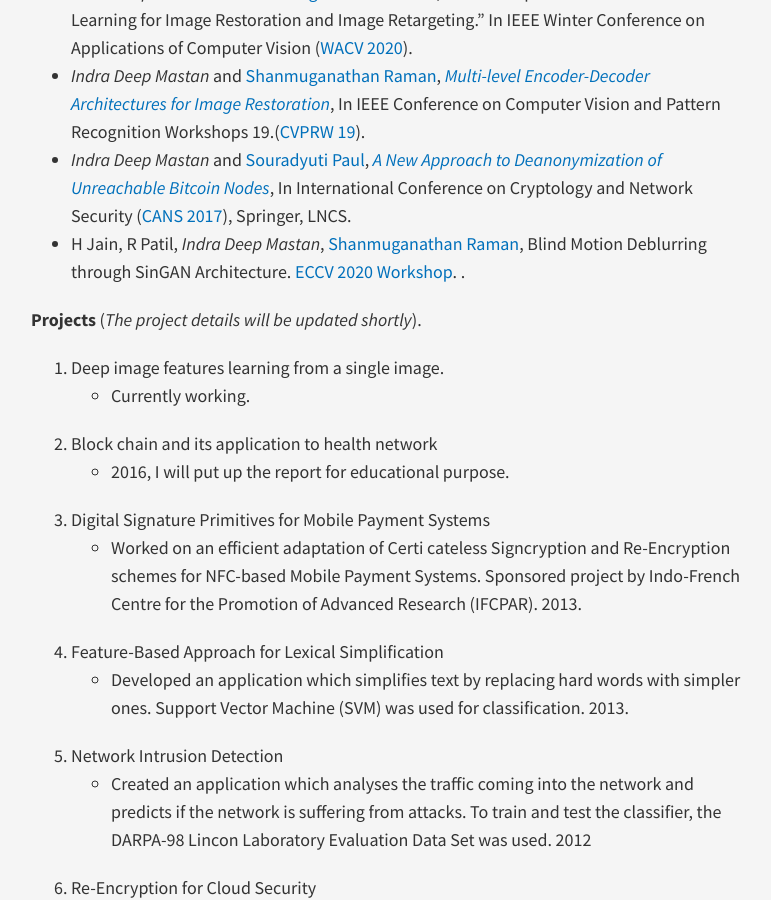
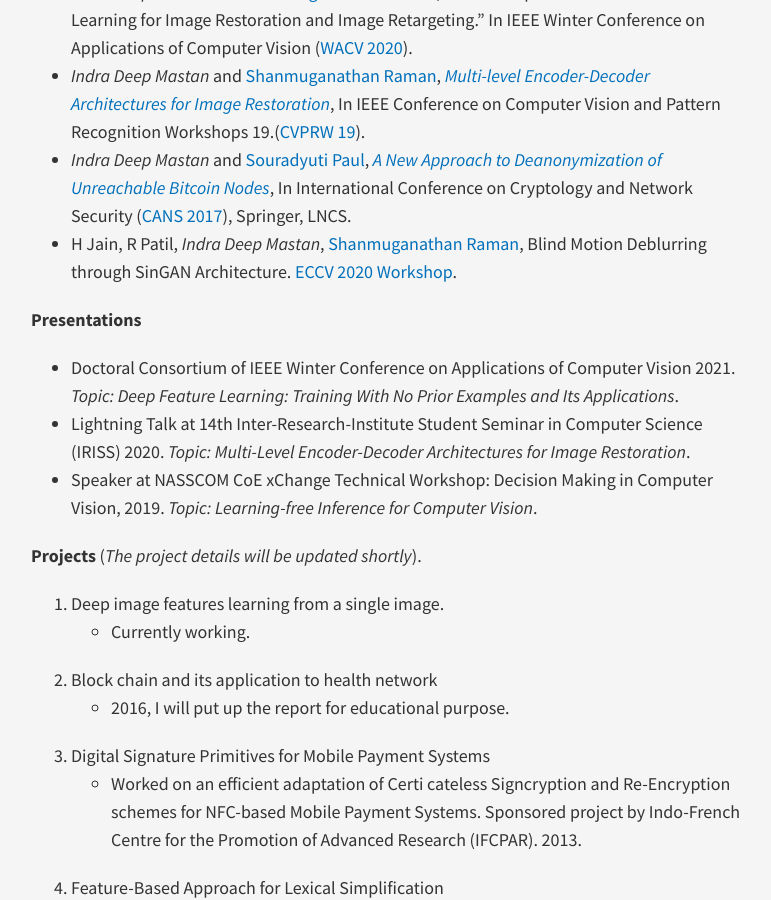
Before and after one commit to indramastan/indradeepmastan, a Jekyll site: the page built from projects/index.md, in a window 1280 px wide and 900 px high, scrolled down 329 px. Shown: the whole window, without its empty margins (254-1025 px from the left). Built offline with Jekyll 4.4.1, drawn with Linux system fonts in a browser that asks for light colours; nearby versions of some CDN libraries.

Commit message:
Update index.md

```diff
--- a/projects/index.md
+++ b/projects/index.md
@@ -7,7 +7,16 @@ title:
 - *Indra Deep Mastan* and [Shanmuganathan Raman](https://people.iitgn.ac.in/~shanmuga/), "DCIL: Deep Contextual Internal Learning for Image Restoration and Image Retargeting." In IEEE Winter Conference on Applications of Computer Vision ([WACV 2020](https://wacv20.wacv.net)).
 - *Indra Deep Mastan* and [Shanmuganathan Raman](https://people.iitgn.ac.in/~shanmuga/), *[Multi-level Encoder-Decoder Architectures for Image Restoration](http://openaccess.thecvf.com/content_CVPRW_2019/papers/NTIRE/Mastan_Multi-Level_Encoder-Decoder_Architectures_for_Image_Restoration_CVPRW_2019_paper.pdf)*, In IEEE Conference on Computer Vision and Pattern Recognition Workshops 19.([CVPRW 19](http://www.vision.ee.ethz.ch/ntire19/)).
 - *Indra Deep Mastan* and [Souradyuti Paul](http://souradyuti.com/), *[A New Approach to Deanonymization of Unreachable Bitcoin Nodes](https://eprint.iacr.org/2018/243.pdf)*, In International Conference on Cryptology and Network Security ([CANS 2017](http://crypto.ie.cuhk.edu.hk/cans17/)), Springer, LNCS.
-- H Jain, R Patil, *Indra Deep Mastan*, [Shanmuganathan Raman](https://people.iitgn.ac.in/~shanmuga/), Blind Motion Deblurring through SinGAN Architecture. [ECCV 2020 Workshop](https://sites.google.com/view/deepinternallearning). .
+- H Jain, R Patil, *Indra Deep Mastan*, [Shanmuganathan Raman](https://people.iitgn.ac.in/~shanmuga/), Blind Motion Deblurring through SinGAN Architecture. [ECCV 2020 Workshop](https://sites.google.com/view/deepinternallearning).
+
+
+
+**Presentations**
+- Doctoral Consortium of IEEE Winter Conference on Applications of Computer Vision 2021. *Topic: Deep Feature Learning: Training With No Prior Examples and Its Applications*.
+- Lightning Talk at 14th Inter-Research-Institute Student Seminar in Computer Science (IRISS) 2020. *Topic: Multi-Level Encoder-Decoder Architectures for Image Restoration*.
+- Speaker at NASSCOM CoE xChange Technical Workshop: Decision Making in Computer Vision, 2019. *Topic: Learning-free Inference for Computer Vision*.
+
+
 
 **Projects** (*The project details will be updated shortly*).
 
```
